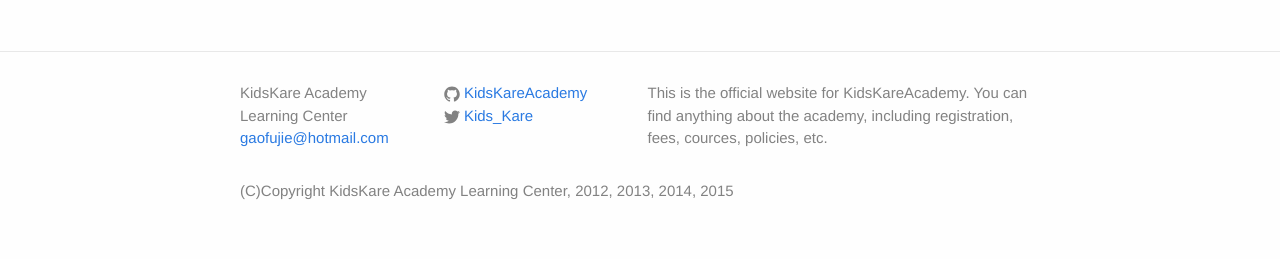
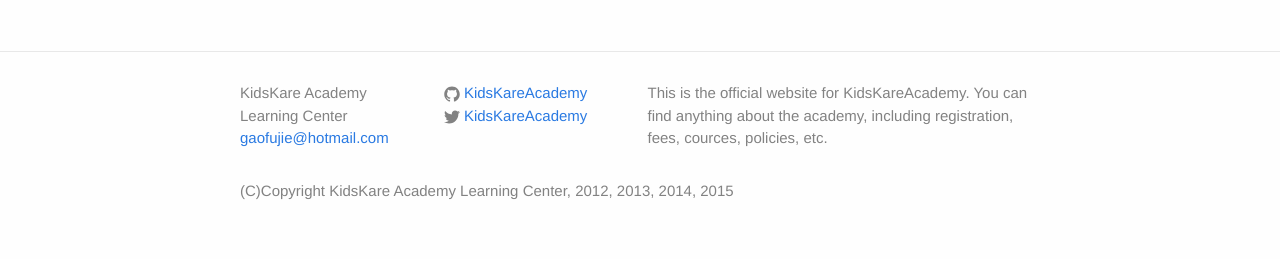
Before and after one commit to gfjreg/gfjreg.github.io, a Jekyll site: the page built from contact.html, in a window 1280 px wide. Shown: the part 1104-1363 px from the top of the page. Built offline with Jekyll 4.4.1, drawn with Linux system fonts in a browser that asks for light colours.

Commit message:
Update twitter

```diff
--- a/_config.yml
+++ b/_config.yml
@@ -14,8 +14,9 @@
 servearea: Serving Northshore, Lake Washington School Districts(Kenmore, Bothell, Kirkland, etc) since 2012
 servicecolor: color:green
 
+standardname: KidsKareAcademy
 twitter_username: Kids_Kare
-github_username:  KidsKareAcademy
+github_username:  kidskareacademy
 
 
 #Home page settings:
--- a/_includes/footer.html
+++ b/_includes/footer.html
@@ -20,7 +20,7 @@
                 </svg>
               </span>
 
-              <span class="username">{{ site.github_username }}</span>
+              <span class="username">{{ site.standardname }}</span>
             </a>
           </li>
           {% endif %}
@@ -35,7 +35,7 @@
                 </svg>
               </span>
 
-              <span class="username">{{ site.twitter_username }}</span>
+              <span class="username">{{ site.standardname }}</span>
             </a>
           </li>
           {% endif %}
```
